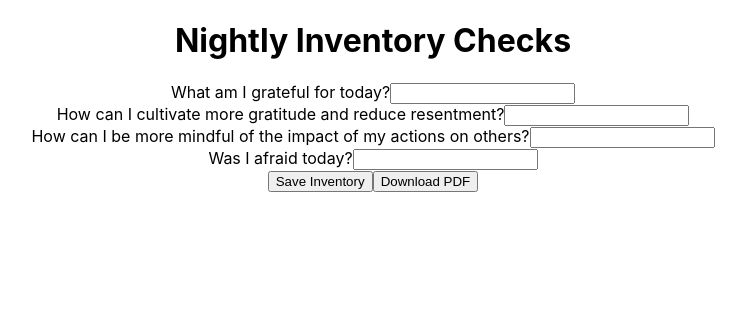
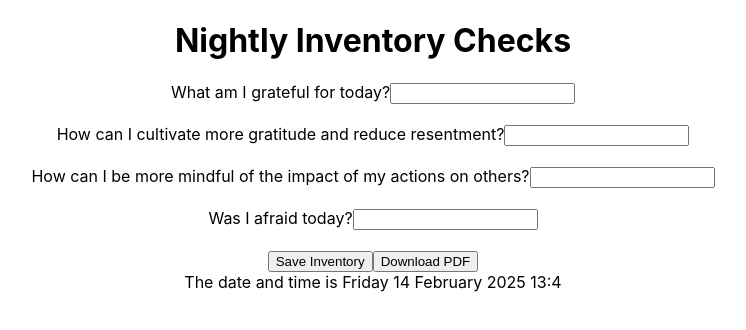
Before and after one commit to Sarahwcode/Nighlty-Inventory-Checks, a React (Create React App) app: page / in a window 1280 px wide. Shown: the top 330 px of the page, without its empty margins (267-1013 px from the left). Built offline with nearby package versions, Linux system fonts and the light colour scheme.

Commit message:
created a date

```diff
--- /dev/null
+++ b/src/DateStamp.js
@@ -0,0 +1,27 @@
+import React from "react";
+
+export default function DateStamp (){
+
+    function date() {
+
+        let newDate = new Date();
+        let numberDay = newDate.getDate();
+        let days = ["Sunday", "Monday", "Tuesday", "Wednesday", "Thursday", "Friday", "Saturday"];
+        let day = newDate.getDay();
+        let months = ["January", "February","March", "April", "May", "June", "July", "August", "September", "October", "November", "December" ];
+        let month = newDate.getMonth();
+        let year = newDate.getFullYear();
+        let hour = newDate.getHours();
+        let minute = newDate.getMinutes();
+
+let time = `The date and time is ${days[day]} ${numberDay} ${months[month]} ${year} ${hour}:${minute}`;
+
+return time;
+    }
+
+    return (
+        <div>
+        {date()}
+        </div>
+    );
+}
--- a/src/displayinput.js
+++ b/src/displayinput.js
@@ -1,5 +1,7 @@
 import React, {useState} from "react";
 import jsPDF from "jspdf";
+import DateStamp from "./DateStamp";
+
 
 export default function DisplayInput(props) {
     const [dailyInventory, setDailyInventory] = useState([]);
@@ -47,7 +49,8 @@ const generatePDF = () => {
 <div>
 
           <button onClick={handleSaveedInventory}>Save Inventory</button>
-          <button onClick={generatePDF}>Download PDF</button> {/* New button */}
+          <button onClick={generatePDF}>Download PDF</button>
+          <DateStamp/>
           <ul>
             {dailyInventory.map((inventory, index) => (
                 <li key={index}>
--- a/src/inventoryForm.css
+++ b/src/inventoryForm.css
@@ -1,3 +1,7 @@
 .forms {
     text-align: center;
+
   }
+  div {
+    padding-bottom: 20px;
+  }
```
